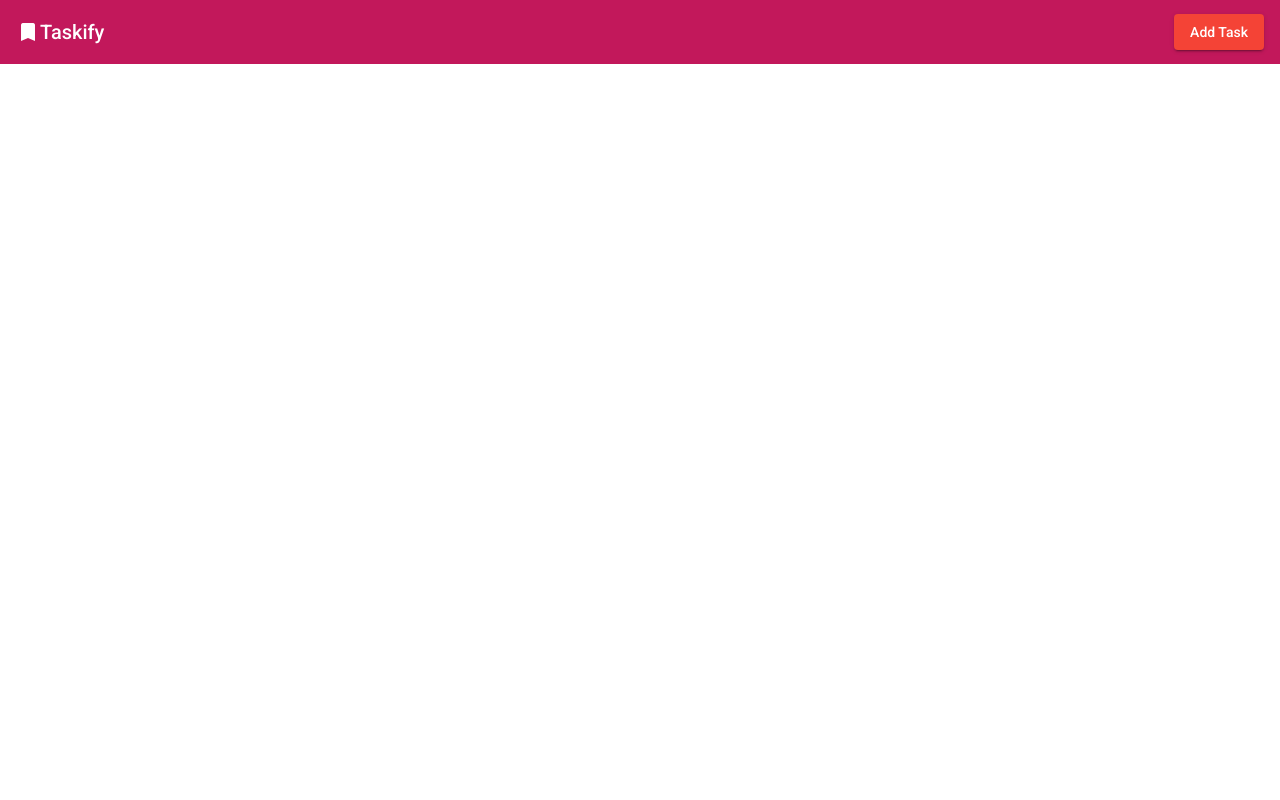
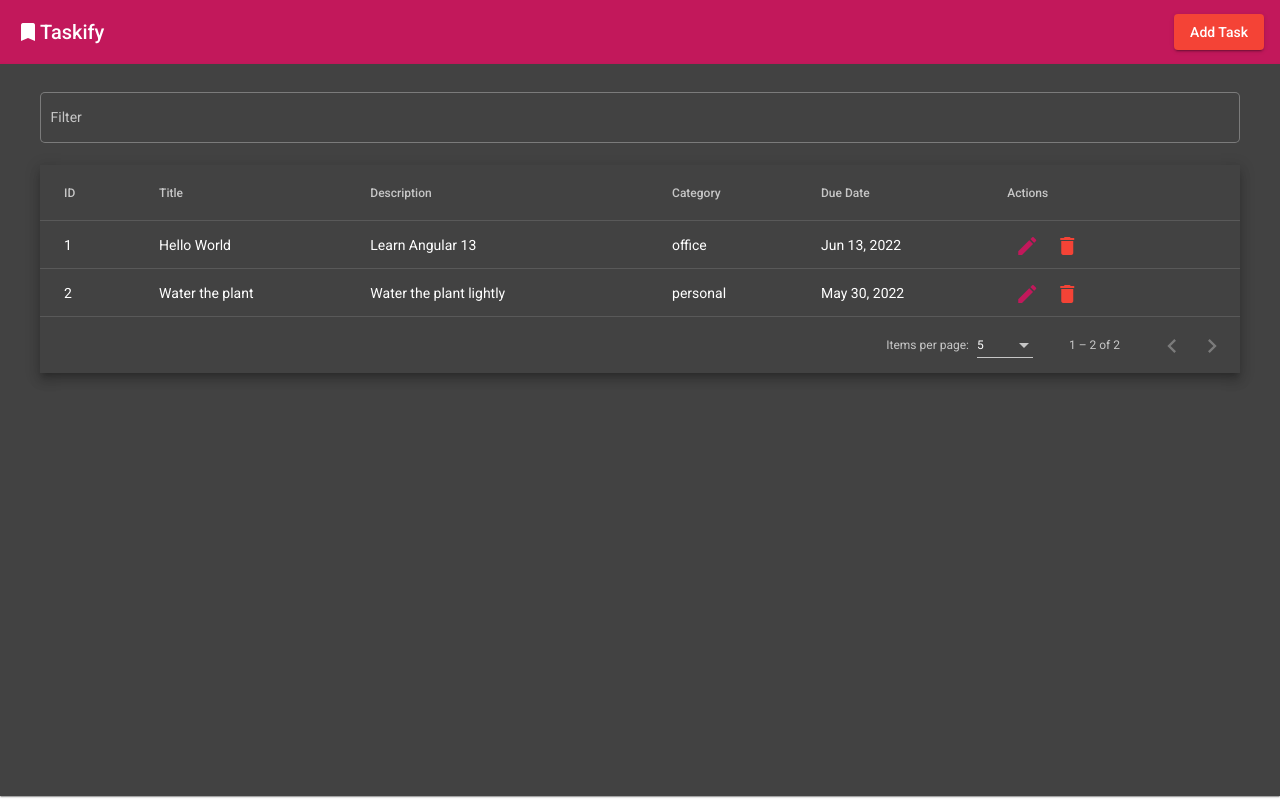
Before and after one commit to DSAghicha/angular_crud, an Angular app: page / in a window 1280 px wide. Built offline with nearby package versions, Linux system fonts and the light colour scheme; data requests are answered from the project's data file.

Commit message:
Table to list all Tasks

```diff
--- a/src/app/app.component.html
+++ b/src/app/app.component.html
@@ -2,5 +2,73 @@
     <mat-icon>turned_in</mat-icon>
     <span>Taskify</span>
     <span class="example-spacer"></span>
-    <button mat-raised-button color="warn" (click)="openDialog()"  aria-label="Add Task Button">Add Task</button>
+    <button mat-raised-button color="warn" (click)="openDialog()" aria-label="Add Task Button">Add Task</button>
 </mat-toolbar>
+<mat-card style="height: calc(91.5vh); border-radius: 0;">
+    <div class="container">
+        <div style="margin-top: 8px;">
+            <mat-form-field appearance="outline">
+                <mat-label>Filter</mat-label>
+                <input matInput (keyup)="applyFilter($event)" placeholder="Task Title, Description..." #input />
+            </mat-form-field>
+
+            <div class="mat-elevation-z8">
+                <table mat-table [dataSource]="dataSource" matSort>
+
+                    <!-- ID Column -->
+                    <ng-container matColumnDef="id">
+                        <th mat-header-cell *matHeaderCellDef mat-sort-header> ID </th>
+                        <td mat-cell *matCellDef="let row"> {{row.id}} </td>
+                    </ng-container>
+
+                    <!-- Task Title Column -->
+                    <ng-container matColumnDef="taskTitle">
+                        <th mat-header-cell *matHeaderCellDef mat-sort-header> Title </th>
+                        <td mat-cell *matCellDef="let row"> {{row.taskTitle}} </td>
+                    </ng-container>
+
+                    <!-- Task Description Column -->
+                    <ng-container matColumnDef="taskDescription">
+                        <th mat-header-cell *matHeaderCellDef mat-sort-header> Description </th>
+                        <td mat-cell *matCellDef="let row"> {{row.taskDescription}} </td>
+                    </ng-container>
+
+                    <!-- Task Category Column -->
+                    <ng-container matColumnDef="taskCategory">
+                        <th mat-header-cell *matHeaderCellDef mat-sort-header> Category </th>
+                        <td mat-cell *matCellDef="let row"> {{row.taskCategory}} </td>
+                    </ng-container>
+
+                    <!-- Task Due Date Column -->
+                    <ng-container matColumnDef="taskDueDate">
+                        <th mat-header-cell *matHeaderCellDef mat-sort-header> Due Date </th>
+                        <td mat-cell *matCellDef="let row"> {{row.taskDueDate | date}} </td>
+                    </ng-container>
+
+                    <!-- Actions Column -->
+                    <ng-container matColumnDef="actions">
+                        <th mat-header-cell *matHeaderCellDef mat-sort-header>Actions</th>
+                        <td mat-cell *matCellDef="let row">
+                            <button mat-icon-button>
+                                <mat-icon color="primary">edit</mat-icon>
+                            </button>
+                            <button mat-icon-button>
+                                <mat-icon color="warn">delete</mat-icon>
+                            </button>
+                        </td>
+                    </ng-container>
+
+                    <tr mat-header-row *matHeaderRowDef="displayedColumns"></tr>
+                    <tr mat-row *matRowDef="let row; columns: displayedColumns;"></tr>
+
+                    <!-- Row shown when there is no matching data. -->
+                    <tr class="mat-row" *matNoDataRow>
+                        <td class="mat-cell" colspan="4">No data matching the filter "{{input.value}}"</td>
+                    </tr>
+                </table>
+
+                <mat-paginator [pageSizeOptions]="[5, 10, 25, 100]" aria-label="Select page of users"></mat-paginator>
+            </div>
+        </div>
+    </div>
+</mat-card>
--- a/src/app/app.component.sass
+++ b/src/app/app.component.sass
@@ -1,2 +1,16 @@
 .example-spacer
     flex: 1 1 auto
+
+.container
+    max-width: 1200px
+    margin: 0 auto
+
+    table
+        width: 100%
+
+    .mat-form-field
+        font-size: 14px
+        width: 100%
+
+    td, th
+        width: auto
--- a/src/app/app.component.ts
+++ b/src/app/app.component.ts
@@ -1,5 +1,9 @@
-import { Component } from '@angular/core';
+import { Component, OnInit, ViewChild } from '@angular/core';
 import { MatDialog } from '@angular/material/dialog';
+import { MatPaginator } from '@angular/material/paginator';
+import { MatSort } from '@angular/material/sort';
+import { MatTableDataSource } from '@angular/material/table';
+import { ApiService } from './services/api.service';
 import { TaskFormDialogComponent } from './task-form-dialog/task-form-dialog.component';
 
 @Component({
@@ -7,14 +11,46 @@ import { TaskFormDialogComponent } from './task-form-dialog/task-form-dialog.com
     templateUrl: './app.component.html',
     styleUrls: ['./app.component.sass']
 })
-export class AppComponent {
-    title = 'angular_crud';
+export class AppComponent implements OnInit {
+    title = 'angular_crud'
+    displayedColumns: string[] = ['id', 'taskTitle', 'taskDescription', 'taskCategory', 'taskDueDate', 'actions'];
+    dataSource !: MatTableDataSource<any>;
 
-    constructor(private dialog: MatDialog) { }
+    @ViewChild(MatPaginator) paginator !: MatPaginator
+    @ViewChild(MatSort) sort !: MatSort
+
+    constructor(private dialog: MatDialog, private api: ApiService) { }
+
+    ngOnInit(): void {
+        this.getAllTasks()
+    }
 
     openDialog() {
         this.dialog.open(TaskFormDialogComponent, {
             width: '40%'
         })
     }
+
+    applyFilter(event: Event) {
+        const filterValue = (event.target as HTMLInputElement).value;
+        this.dataSource.filter = filterValue.trim().toLowerCase();
+
+        if (this.dataSource.paginator) {
+            this.dataSource.paginator.firstPage();
+        }
+    }
+
+    getAllTasks() {
+        this.api.getTask()
+        .subscribe({
+            next: (res) => {
+                this.dataSource = new MatTableDataSource(res)
+                this.dataSource.paginator = this.paginator
+                this.dataSource.sort = this.sort
+            },
+            error: (err) => {
+                console.error(err)
+            }
+        })
+    }
 }
```
Also changed, not shown: src/app/app.module.ts (+8 -0 lines).
